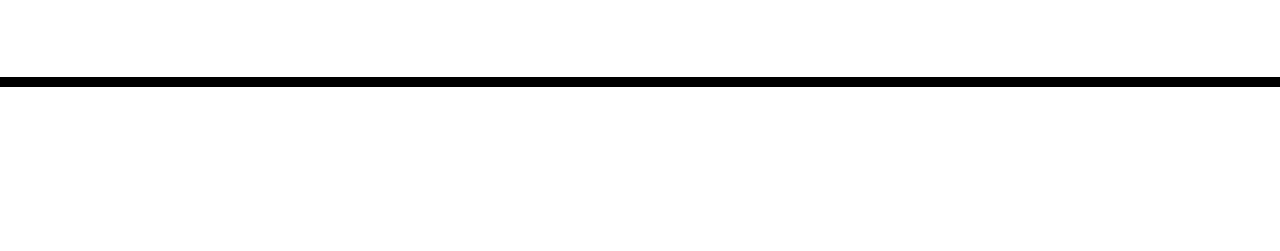
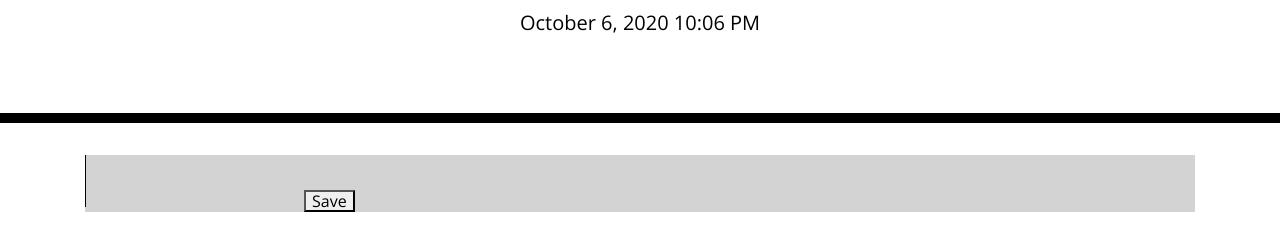
Before and after one commit to banksc7669/Work-Day-Scheduler, a plain HTML site: page index.html in a window 1280 px wide. Shown: the part 181-432 px from the top of the page. Drawn offline with nearby package versions, Linux system fonts and the light colour scheme.

Commit message:
js file added and additional HTML

```diff
--- a/index.html
+++ b/index.html
@@ -13,6 +13,7 @@
     />
     <link href="https://fonts.googleapis.com/css?family=Open+Sans&display=swap" rel="stylesheet" />
     <link rel="stylesheet" href="style.css" />
+
     <title>Work Day Scheduler</title>
   </head>
 
@@ -23,11 +24,17 @@
       <p id="currentDay" class="lead"></p>
     </header>
     <div class="container">
-      <!-- Timeblocks go here -->
+      <div id="nine_am" data-time="9">
+        <textarea></textarea><button>Save</button>
+      </div>
+      <!-- // element to serve as the container for daily schedule. -->
+
+
     </div>
 
     <script src="https://code.jquery.com/jquery-3.4.1.min.js"></script>
     <script src="https://cdnjs.cloudflare.com/ajax/libs/moment.js/2.24.0/moment.min.js"></script>
+    <script src="script.js"></script>
     <script></script>
   </body>
 </html>
--- /dev/null
+++ b/script.js
@@ -0,0 +1,41 @@
+let workDay = {
+    "8 AM": "",
+    "9 AM": "",
+    "10 AM": "",
+    "11 AM": "",
+    "12 PM": "",
+    "1 PM": "",
+    "2 PM": "",
+    "3 PM": "",
+    "4 PM": "",
+    "5 PM": "",
+  };
+
+  //Times below:
+  let currentTime = moment().format("H")
+
+  console.log(currentTime)
+
+  document.querySelector("#currentDay").innerHTML = moment().format("LLL")
+
+  //console logging the first div's "time" data-attribute
+  console.log(document.querySelector("#nine_am").dataset.time)
+
+  //if statement checking comparing the "time" data-attribute to the current time
+  if (+document.querySelector("#nine_am").dataset.time < +currentTime) {
+    document.querySelector("#nine_am").classList.add("past")
+  } else if (+document.querySelector("#nine_am").dataset.time === +currentTime) {
+    document.querySelector("#nine_am").classList.add("present")
+  } else {
+    document.querySelector("#nine_am").classList.add("future")
+  }
+
+//using localStorage to fill the textareas with saved values
+  document.querySelector("#nine_am > textarea").value = localStorage.getItem("9am")
+
+//adding click event to save button, to take textArea's value and store it in LocalStorage
+
+  document.querySelector("#nine_am > button").addEventListener("click",function(event){
+    localStorage.setItem("9am",document.querySelector("#nine_am > textarea").value)
+
+  })
```
